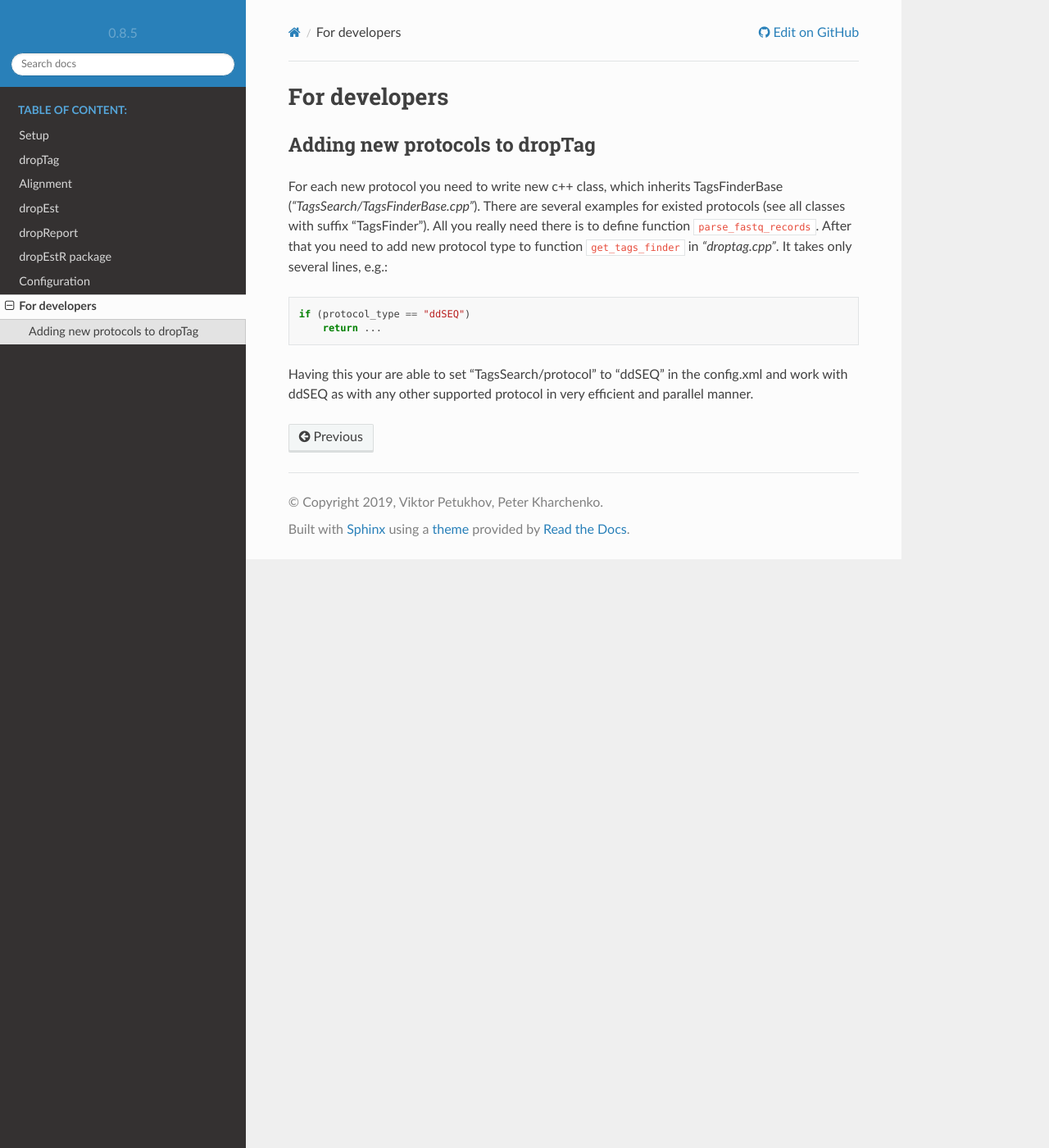
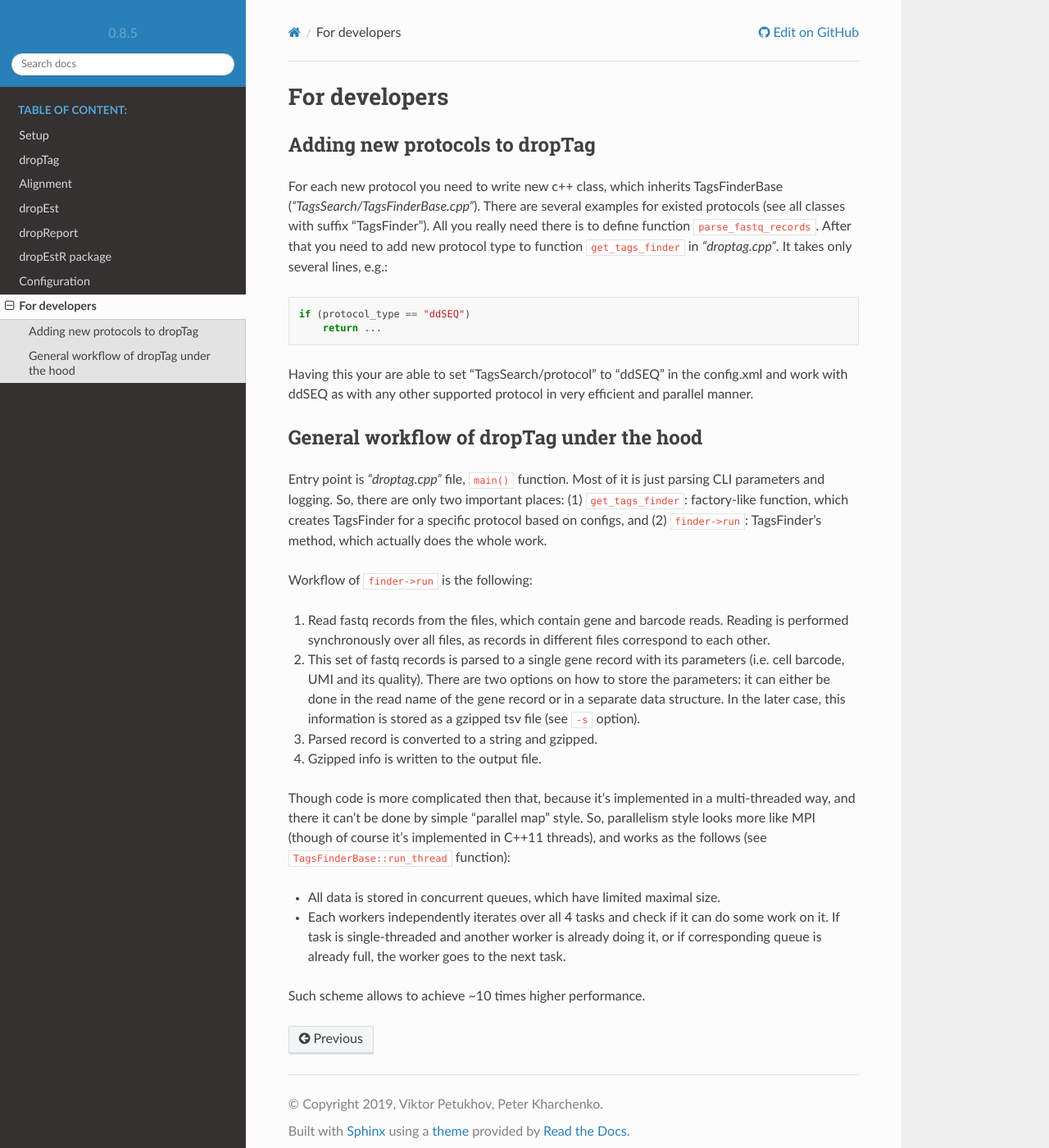
Before and after one commit to kharchenkolab/dropEst, a Sphinx documentation site: the page built from docs/development.rst, in a window 1280 px wide and 1400 px high. Shown: the whole window at 82% size. Built offline with Sphinx 7.4.7 and the Read the Docs theme 2.0.0, drawn with Linux system fonts in a browser that asks for light colours.

Commit message:
Updated developer documentation

```diff
--- a/docs/development.rst
+++ b/docs/development.rst
@@ -1,5 +1,5 @@
 For developers
------
+--------------
 
 Adding new protocols to dropTag
 ~~~~~~~~~~~~~~~~~~~~~~~~~~~~~~~
@@ -19,3 +19,36 @@ in *“droptag.cpp”*. It takes only several lines, e.g.:
 Having this your are able to set “TagsSearch/protocol” to “ddSEQ” in the
 config.xml and work with ddSEQ as with any other supported protocol in
 very efficient and parallel manner.
+
+General workflow of dropTag under the hood
+~~~~~~~~~~~~~~~~~~~~~~~~~~~~~~~~~~~~~~~~~~
+
+Entry point is *"droptag.cpp"* file, ``main()`` function. Most of it is just parsing
+CLI parameters and logging. So, there are only two important places:
+(1) ``get_tags_finder``: factory-like function, which creates TagsFinder for a
+specific protocol based on configs, and (2) ``finder->run``: TagsFinder's method,
+which actually does the whole work.
+
+Workflow of ``finder->run`` is the following:
+
+#. Read fastq records from the files, which contain gene and barcode reads.
+   Reading is performed synchronously over all files, as records in different files correspond to each other.
+#. This set of fastq records is parsed to a single gene record with its parameters
+   (i.e. cell barcode, UMI and its quality). There are two options on how to store the
+   parameters: it can either be done in the read name of the gene record or in a
+   separate data structure. In the later case, this information is stored as a gzipped
+   tsv file (see ``-s`` option).
+#. Parsed record is converted to a string and gzipped.
+#. Gzipped info is written to the output file.
+
+Though code is more complicated then that, because it's implemented in a
+multi-threaded way, and there it can't be done by simple "parallel map" style.
+So, parallelism style looks more like MPI (though of course it's implemented in C++11
+threads), and works as the follows (see ``TagsFinderBase::run_thread`` function):
+
+- All data is stored in concurrent queues, which have limited maximal size.
+- Each workers independently iterates over all 4 tasks and check if it can do some
+  work on it. If task is single-threaded and another worker is already doing it, or if
+  corresponding queue is already full, the worker goes to the next task.
+
+Such scheme allows to achieve ~10 times higher performance.
```
Also changed, not shown: 1 other file.
